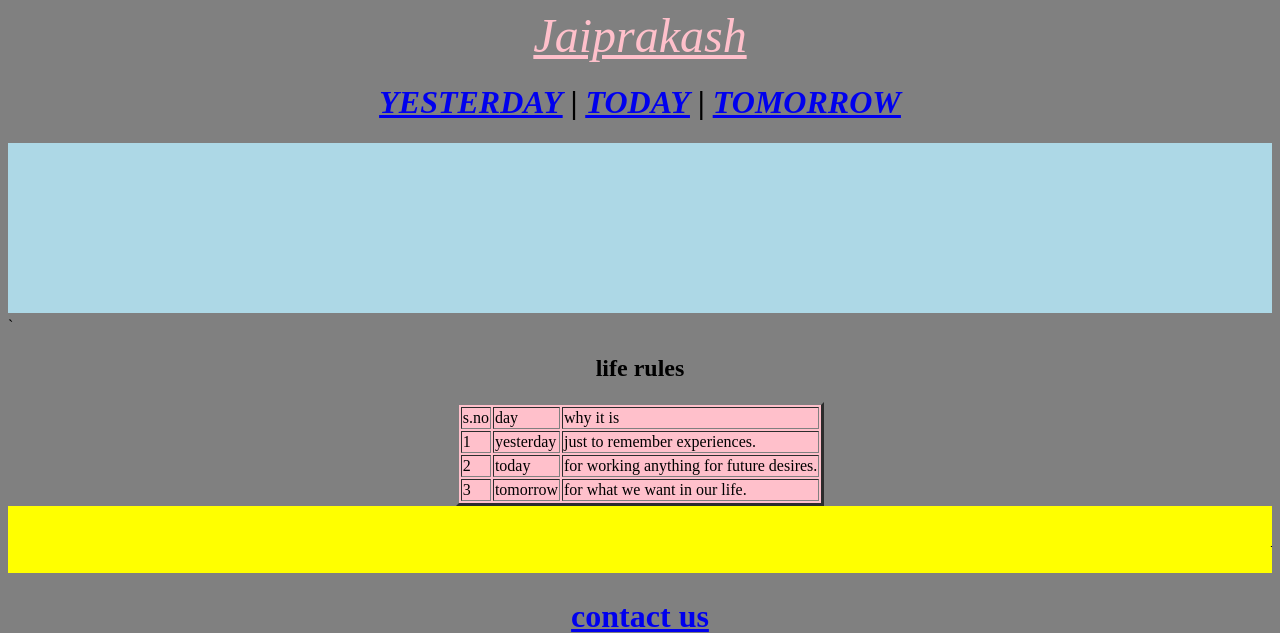
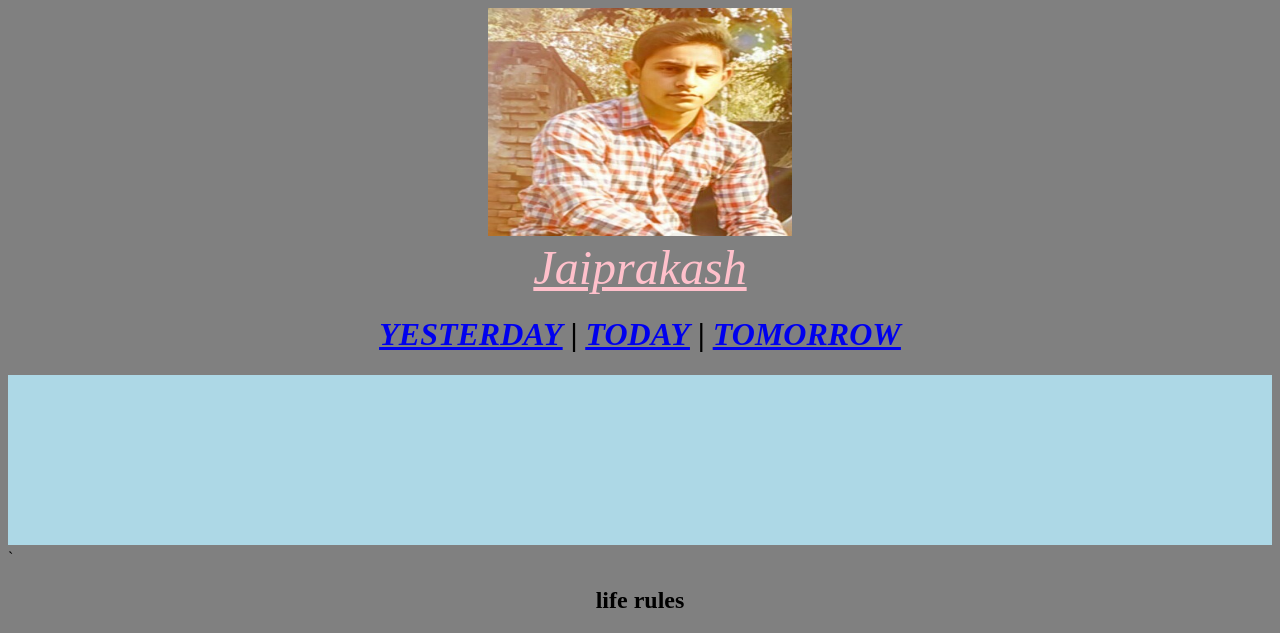
Before and after one commit to jaiprakash-sharma/jaiprakash1996.github.io, a plain HTML site: page index.html in a window 1280 px wide. Shown: the top 633 px of the page. Drawn offline with Linux system fonts and the light colour scheme.

Commit message:
Update index.html

```diff
--- a/index.html
+++ b/index.html
@@ -2,9 +2,7 @@
 <html lang="hi">
 
 <head>
-
-	<link rel="shortcut icon" href="favicon.png" type="image/x-icon">
-    <link rel="icon" href="favicon.png" type="image/x-icon">
+  <center><img src="_20160731_115003.jpg" alt="Mountain View" style="width:304px;height:228px;"></center>
   <title>sharma's</title>
 </head>
 
```
